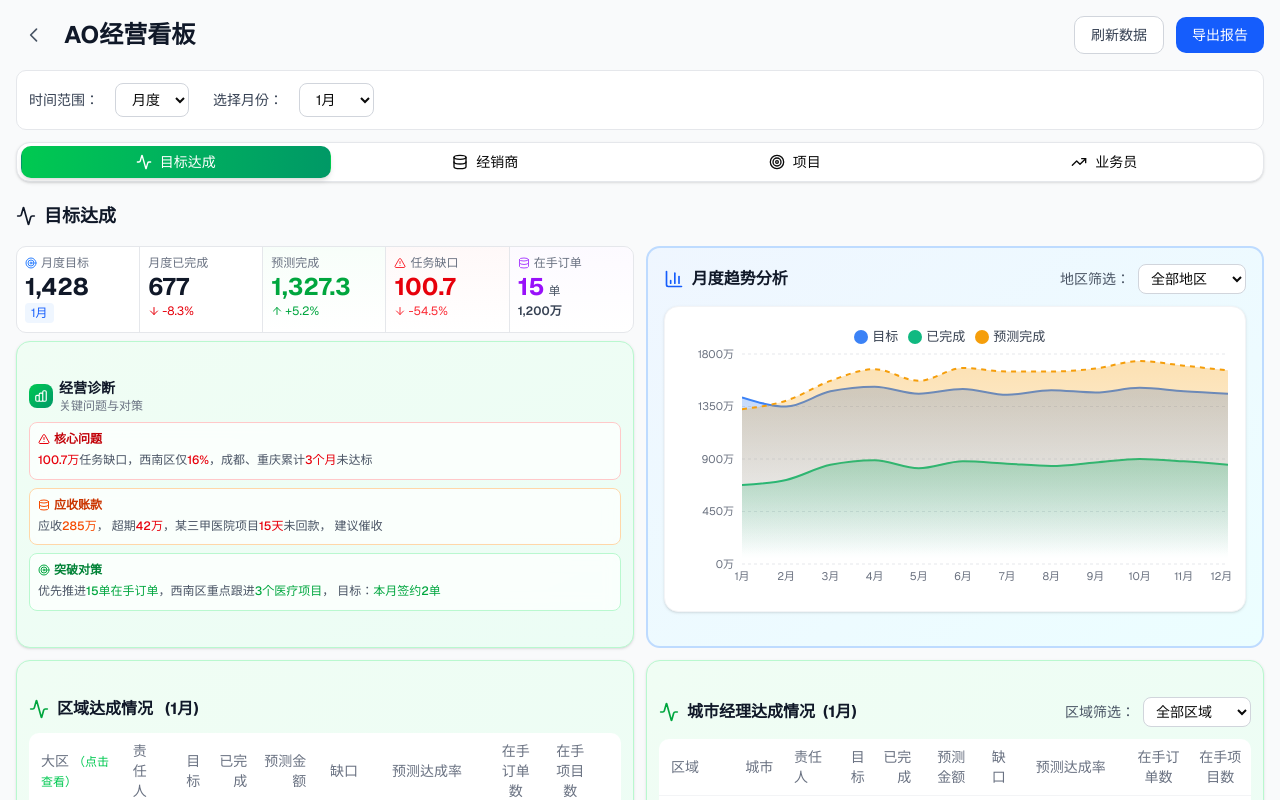
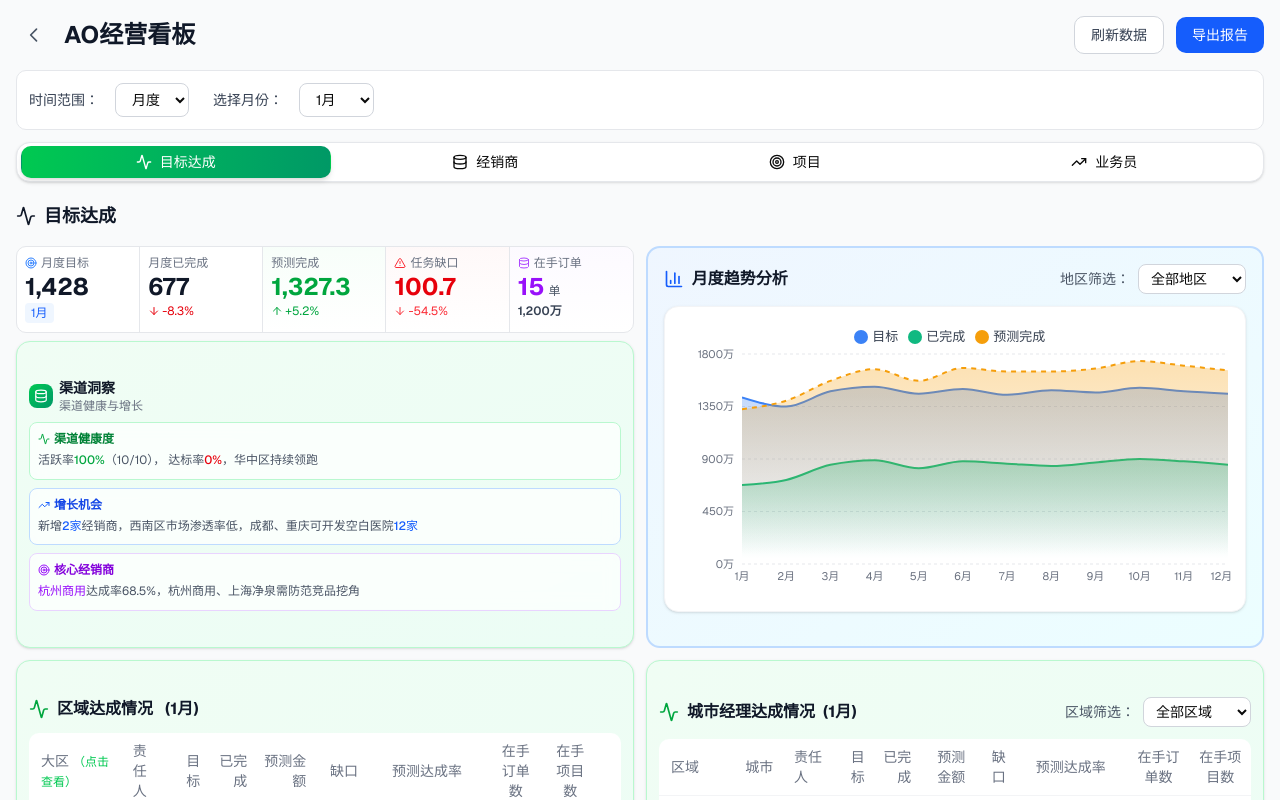
Before and after one commit to navylee1990/coze_jsc, a Next.js app: page /sales in a window 1280 px wide. Shown: the top 800 px of the page. Built offline with nearby package versions, Linux system fonts and the light colour scheme.

Commit message:
feat: 将经营诊断改为渠道洞察模块，聚焦品牌方老板核心关注点

```diff
--- a/src/app/sales/page.tsx
+++ b/src/app/sales/page.tsx
@@ -674,58 +674,54 @@ export default function SalesDashboard() {
               </div>
             </div>
 
-            {/* 经营诊断 */}
+            {/* 渠道洞察 */}
             <Card className="mt-2 border border-green-200 bg-gradient-to-br from-green-50 to-emerald-50">
               <CardContent className="p-3">
                 <div className="flex items-center gap-1.5 mb-2">
                   <div className="w-6 h-6 bg-gradient-to-br from-green-500 to-emerald-600 rounded-md flex items-center justify-center">
-                    <svg className="w-3.5 h-3.5 text-white" fill="none" stroke="currentColor" viewBox="0 0 24 24">
-                      <path strokeLinecap="round" strokeLinejoin="round" strokeWidth={2} d="M9 19v-6a2 2 0 00-2-2H5a2 2 0 00-2 2v6a2 2 0 002 2h2a2 2 0 002-2zm0 0V9a2 2 0 012-2h2a2 2 0 012 2v10m-6 0a2 2 0 002 2h2a2 2 0 002-2m0 0V5a2 2 0 012-2h2a2 2 0 012 2v14a2 2 0 01-2 2h-2a2 2 0 01-2-2z" />
-                    </svg>
+                    <Database className="w-3.5 h-3.5 text-white" />
                   </div>
                   <div>
-                    <div className="text-sm font-bold text-gray-900">经营诊断</div>
-                    <div className="text-xs text-gray-500">关键问题与对策</div>
+                    <div className="text-sm font-bold text-gray-900">渠道洞察</div>
+                    <div className="text-xs text-gray-500">渠道健康与增长</div>
                   </div>
                 </div>
                 <div className="space-y-2">
-                  {/* 核心问题 */}
-                  <div className="bg-white/70 backdrop-blur-sm rounded-md p-2 border border-red-200">
+                  {/* 渠道健康度 */}
+                  <div className="bg-white/70 backdrop-blur-sm rounded-md p-2 border border-green-200">
                     <div className="flex items-center gap-1 mb-1">
-                      <AlertTriangle className="w-3 h-3 text-red-600" />
-                      <span className="text-xs font-semibold text-red-700">核心问题</span>
+                      <Activity className="w-3 h-3 text-green-600" />
+                      <span className="text-xs font-semibold text-green-700">渠道健康度</span>
                     </div>
                     <p className="text-xs text-gray-600 leading-relaxed">
-                      <span className="font-medium text-red-600">{currentRangeData.gap.toLocaleString()}万</span>任务缺口，
-                      <span className="font-medium">西南区</span>仅<span className="font-medium text-red-600">16%</span>，
-                      <span className="font-medium">成都、重庆</span>累计<span className="font-medium text-red-600">3个月</span>未达标
+                      活跃率<span className="font-medium text-green-600">{((dealerKPI.activeDealers / dealerKPI.totalDealers) * 100).toFixed(0)}%</span>（{dealerKPI.activeDealers}/{dealerKPI.totalDealers}），
+                      达标率<span className="font-medium text-red-600">{dealerKPI.activeDealers > 0 ? ((dealerKPI.qualifiedDealers / dealerKPI.activeDealers) * 100).toFixed(0) : 0}%</span>，
+                      <span className="font-medium">华中区</span>持续领跑
                     </p>
                   </div>
 
-                  {/* 应收账款 */}
-                  <div className="bg-white/70 backdrop-blur-sm rounded-md p-2 border border-orange-200">
+                  {/* 增长机会 */}
+                  <div className="bg-white/70 backdrop-blur-sm rounded-md p-2 border border-blue-200">
                     <div className="flex items-center gap-1 mb-1">
-                      <Database className="w-3 h-3 text-orange-600" />
-                      <span className="text-xs font-semibold text-orange-700">应收账款</span>
+                      <TrendingUp className="w-3 h-3 text-blue-600" />
+                      <span className="text-xs font-semibold text-blue-700">增长机会</span>
                     </div>
                     <p className="text-xs text-gray-600 leading-relaxed">
-                      应收<span className="font-medium text-orange-600">285万</span>，
-                      超期<span className="font-medium text-red-600">42万</span>，
-                      <span className="font-medium">某三甲医院</span>项目<span className="font-medium text-red-600">15天</span>未回款，
-                      建议催收
+                      新增<span className="font-medium text-blue-600">{dealerKPI.newDealers}家</span>经销商，
+                      <span className="font-medium">西南区</span>市场渗透率低，
+                      <span className="font-medium">成都、重庆</span>可开发空白医院<span className="font-medium text-blue-600">12家</span>
                     </p>
                   </div>
 
-                  {/* 突破对策 */}
-                  <div className="bg-white/70 backdrop-blur-sm rounded-md p-2 border border-green-200">
+                  {/* 核心经销商 */}
+                  <div className="bg-white/70 backdrop-blur-sm rounded-md p-2 border border-purple-200">
                     <div className="flex items-center gap-1 mb-1">
-                      <Target className="w-3 h-3 text-green-600" />
-                      <span className="text-xs font-semibold text-green-700">突破对策</span>
+                      <Target className="w-3 h-3 text-purple-600" />
+                      <span className="text-xs font-semibold text-purple-700">核心经销商</span>
                     </div>
                     <p className="text-xs text-gray-600 leading-relaxed">
-                      优先推进<span className="font-medium text-green-600">15单在手订单</span>，
-                      <span className="font-medium">西南区</span>重点跟进<span className="font-medium text-green-600">3个医疗项目</span>，
-                      目标：<span className="font-medium text-green-600">本月签约2单</span>
+                      <span className="font-medium text-purple-600">杭州商用</span>达成率{dealerAchievementRanking[0].rate}%，
+                      <span className="font-medium">杭州商用、上海净泉</span>需防范竞品挖角
                     </p>
                   </div>
                 </div>
```
